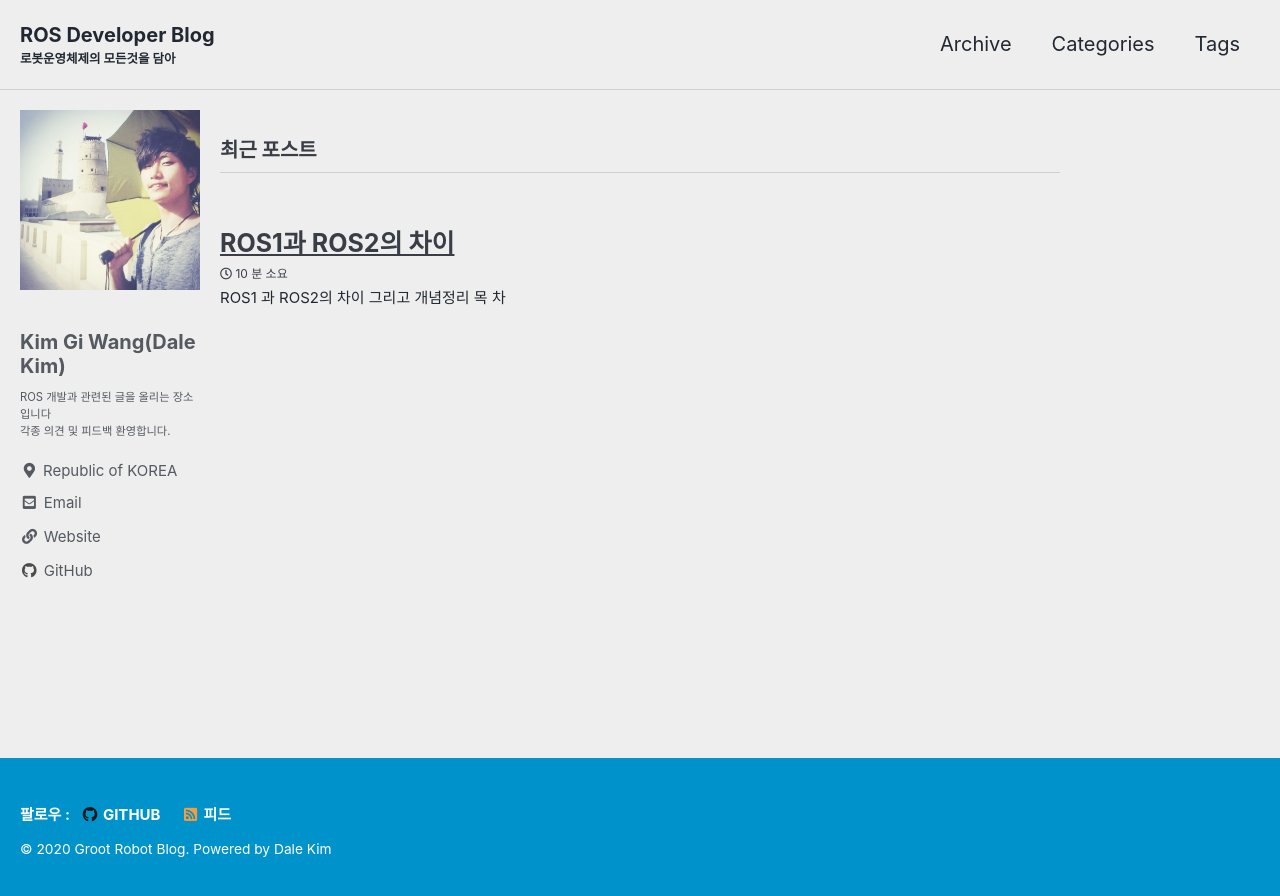
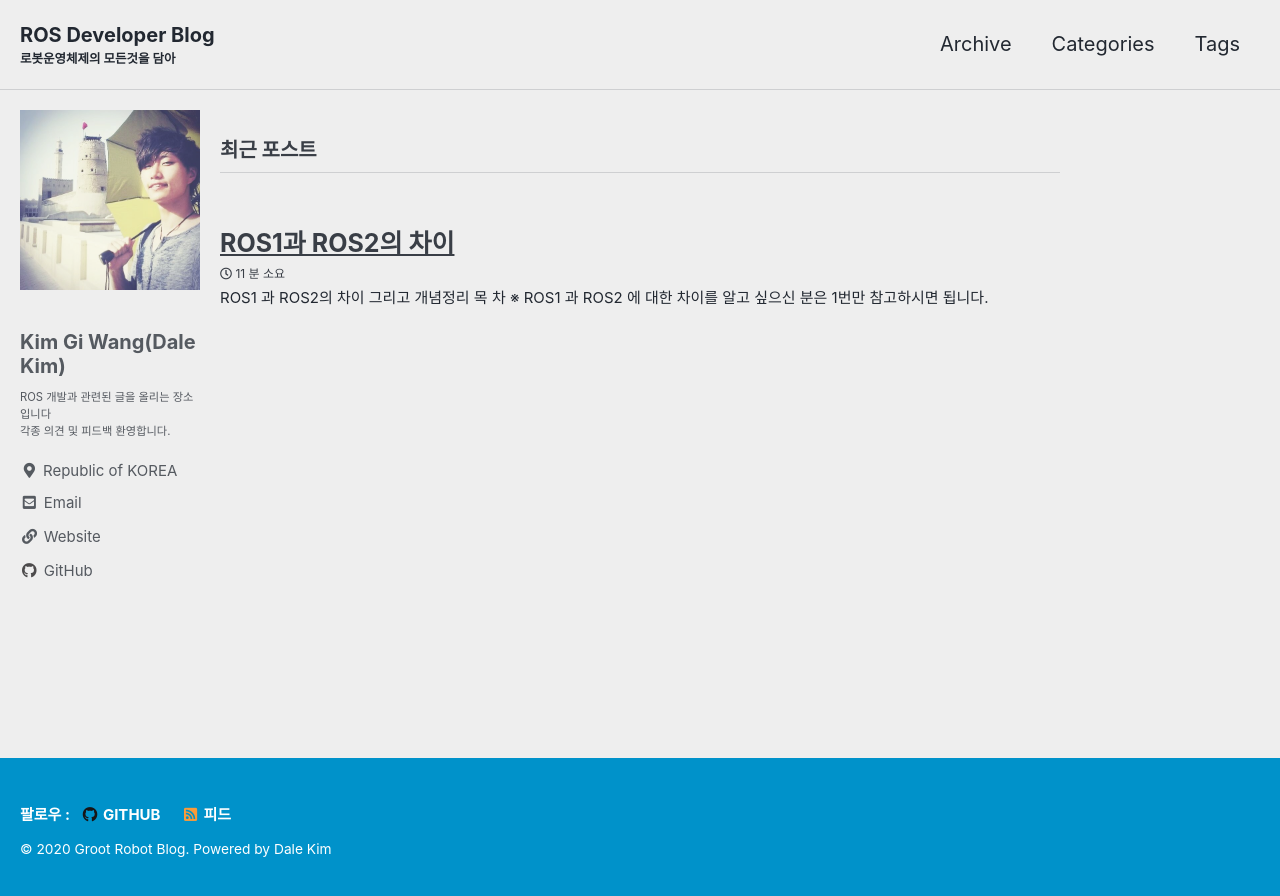
Before and after one commit to gwkim9444/gwkim9444.github.io, a Jekyll site: the page built from index.html, in a window 1280 px wide. Shown: the top 896 px of the page. Built offline with Jekyll 4.4.1, drawn with Linux system fonts in a browser that asks for light colours; cached includes are drawn as plain includes; the list of posts is cut into pages by our own code.

Commit message:
20-07-30

```diff
--- a/_posts/2020-07-30-ros1-ros2.md
+++ b/_posts/2020-07-30-ros1-ros2.md
@@ -5,8 +5,12 @@ title: ROS1과 ROS2의 차이
 # ROS1 과 ROS2의 차이 그리고 개념정리
 ---
 ## 목 차
+※ ROS1 과 ROS2 에 대한 차이를 알고 싶으신 분은 1번만 참고하시면 됩니다.
 
 [1. ROS1 과 ROS2의 차이점 비교](#1-ros-1-과-ros-2-의-차이점-비교)
+ - [Application Layer](#h4-id1-application-layer-1181-application-layerh4)
+ - [Middleware Layer](#h4-id2-middleware-layer-842-middleware-layerh4)
+ -
 [2. ROS 1 과 ROS 2 는 통신이 가능한가?](#2-ros-1-과-ros-2-는-통신이-가능한가)
 [3. ROS 2 는 ROS 1 의 한계를 극복하기위해 만들어 진다](#3-ros-2-는-ros-1-의-한계를-극복하기위해-만들어-진다)
 [4. ROS 2 와 그 이전의 개념 탑재하기](#4-ros-2-와-그-이전의-개념-탑재하기)
@@ -27,7 +31,7 @@ title: ROS1과 ROS2의 차이
 
 
 #### 1. Application Layer
-
+---
 ####  회고 - ROS 1 의 통신 방식
 ---
 ![Relation](https://github.com/gwkim9444/gwkim9444.github.io/blob/master/_posts/picture/6.png?raw=true)
@@ -43,7 +47,8 @@ title: ROS1과 ROS2의 차이
 |`Service`| 동기 | 양방향 | 요청 처리가 일시적인 현재 상태에 대한 요청 및 응답 | Request / Response |
 |`Action`| 비동기 | 양방향 |요청 처리 후 피드백이 오래 걸리거나 중간 피드백이 필요한 경우 | Goal / FeedBack / Result |
 
-##### - ROS 2의 통신방식
+#### ROS 2의 통신방식
+---
 ROS2의 경우 DDS(Data Distribution Service)라는 통신방식을 활용하여 기존의 통신방식을 개선하였다.
 도데체 DDS가 뭔데 ROS2에서 이를 도입하였을까? 이 DDS 통신에 대해서만 제대로 이해 해도 일단 ROS1 과 ROS2의 차이는 절반을 이해했다고 해도 된다.
 우선 이 통신 표준을 설립한 OMG(Object Management Group)에 대해서 알아보자
@@ -88,7 +93,7 @@ DDS와 경쟁을 하는 통신으로는 비동기통신의 CORBA, JMS 의 P2P
 
 [공부-링크](https://m.blog.naver.com/PostView.nhn?blogId=neos_rtos&logNo=220346180839&proxyReferer=https:%2F%2Fwww.google.com%2F)
 
-DDS로 넘어오는것은 ROS1에서 시작햇던 `연구자 및 개발자`를 목적으로 개발했던 초기와는 달리 `필드에서 직접 운용 가능한 ROS`를 지향하는간것이라 볼 수있다.
+DDS로 넘어오는것은 ROS1에서 시작햇던 `연구자 및 개발자`를 목적으로 개발했던 초기와는 달리 `필드에서 직접 운용 가능한 ROS`를 지향하는 방향으로 간것이라 볼 수있다.
 
 필자는 생산기술 필드에서 설비제작을 진행 하면서 1%의 불량도 용납하지 않는 생산필드를 충족 시킬 설비를 제작해야됬는데, 이러한 요구를 위해서는 멈춤,지연 이란 있을 수 없고 철저히 빠르게 동작을 수행 하는 설비만이 유효한 라인에 투입될 수있음을 몸소 체험했다.
 
@@ -143,8 +148,31 @@ __4. rclcpp, rclpy, rcljava은 무엇인가?__
 
 -  다양하고 상세한 메시지 전송 제어용 QoS(Quality of Service) 파라미터 제공 : 시스템 목적에 따른 다양한 데이터 전달 정책을 선택 적용 가능
 
+#### 2. Middleware Layer
+---
+미들웨어 부분은 위에서 언급했던 내용의 연장선이다. ROS1에서의 통신방식이 ROS_MASTER의 장부 등록으로 인한 __구독 및 발간__ 형태의 통신 모델이었다고 한다면, ROS2의 DDS 모델을 따라, 미들웨어 중심의 __구독 및 발간__ 모델로 변경되면서 추상적인 통신형태를 가지고 간다고 이해 할 수있다. [Application Layer](#h4-id1-application-layer-2281-application-layerh4) 부분을 제대로 읽었다면 굳이 참고하지 않더라도 당연하다 라고 이해하면 될것같다.
+
+#### 3. 지원 OS
+---
+DDS 통신의 특징이 무엇인가, 운영체제와 HW로 부터 독립적인 통신 모델을 수립하는것이다. 기존에도 ROS1에서 리눅스 한정이긴 했으나, 안드로이드 및 기타 리눅스 운영체제 위에서는 자유롭게 통신이 가능하였다. ROS2에서는 이보다 더 넓게, Personal한 영역까지 커버리지 할 수준의 범위로 늘었다. Window 및 IOS 등 더이상 운영체제의 틀에 고립되지 않은 완벽하게 자유로운 미들웨어로 운영되기 때문에 ROS2의 동작영역은 운영체제를 더이상 고려하지 않아도 되게 되었다.
+
+#### 4. 지원언어
+---
+2020년 1월 1일 부로 Python 2.7이 지원을 종료하면서, 언어의 변화에 맞춰 ROS2 역시 지원 중단된 언어들을 걷어내고 Python3 로 넘어갔다. 사실 시대가 진화하면 언어도 같이 진화하는것은 당연하므로 이는 당연한 수순이라고 여겨진다. 운영체제 역시 거기에 맞춰 지원 언어에 대해 맞춰 같을 것이다. 현재 ROS2 에서는 Python3 및 C++ 14,17 을 지원하도록 설계되어있다. rclpy,rclcpp 운용 시 참고하면 될것이다.
+
+#### 다중 Node 지원 여부 및 roslaunch의 메커니즘
+---
+아래 글을 참조하면 될것같다.
+
+[참고](#4-ros-2-와-그-이전의-개념-탑재하기)
+
+
+
+이로서, ROS1과 ROS2의 기본적인? 차이점에 대해 한번 알아보았다. 좀더 구체적이고 자세한 글은 시간 날때마다 하나씩 정리해서 올리도록 하겠다.  긴 글인 만큼 정확한 이해가 요구되며, 필자 역시 매우 미흡한 ROS 입문자로서 잘못된 정보나 오기가 있을 경우 메일로 알려주시면 감사하겠다.
+
 
 ### ROS 2 의 명령어 특징
+---
  - ros2 node list
    - 실행 중인 ROS 2 환경에 node 목록 호출
  - ros2 node info `/실행중인 node`
@@ -200,6 +228,7 @@ ROS2가 나오기 전 필자가 두대 이상의 로봇을 한 공간에 시뮬
 
 # 4. ROS 2 와 그 이전의 개념 탑재하기
 ROS 1 시절부터 배워왔던 개념을 다시 정립하고자 해당 내용을 보충하고자 한다.
+이 컬럼은 과거에 잠시 기록해 두엇던 내용이므로 추후 따로 분리하여 올릴 예정이다.
 
 #### ROS 에서 pkg 란 무엇인가?
 
```
Also changed, not shown: 3 other files.
